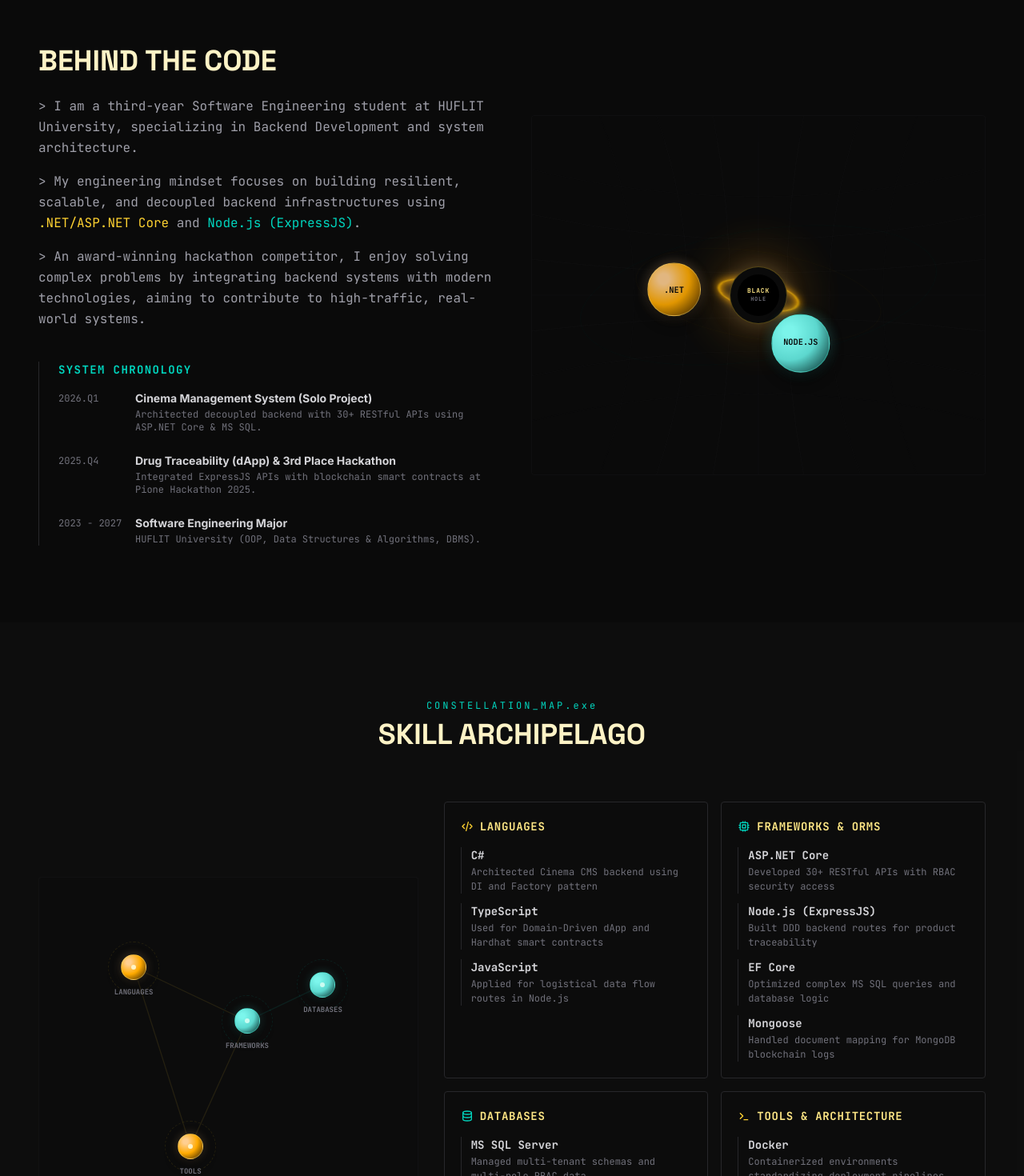
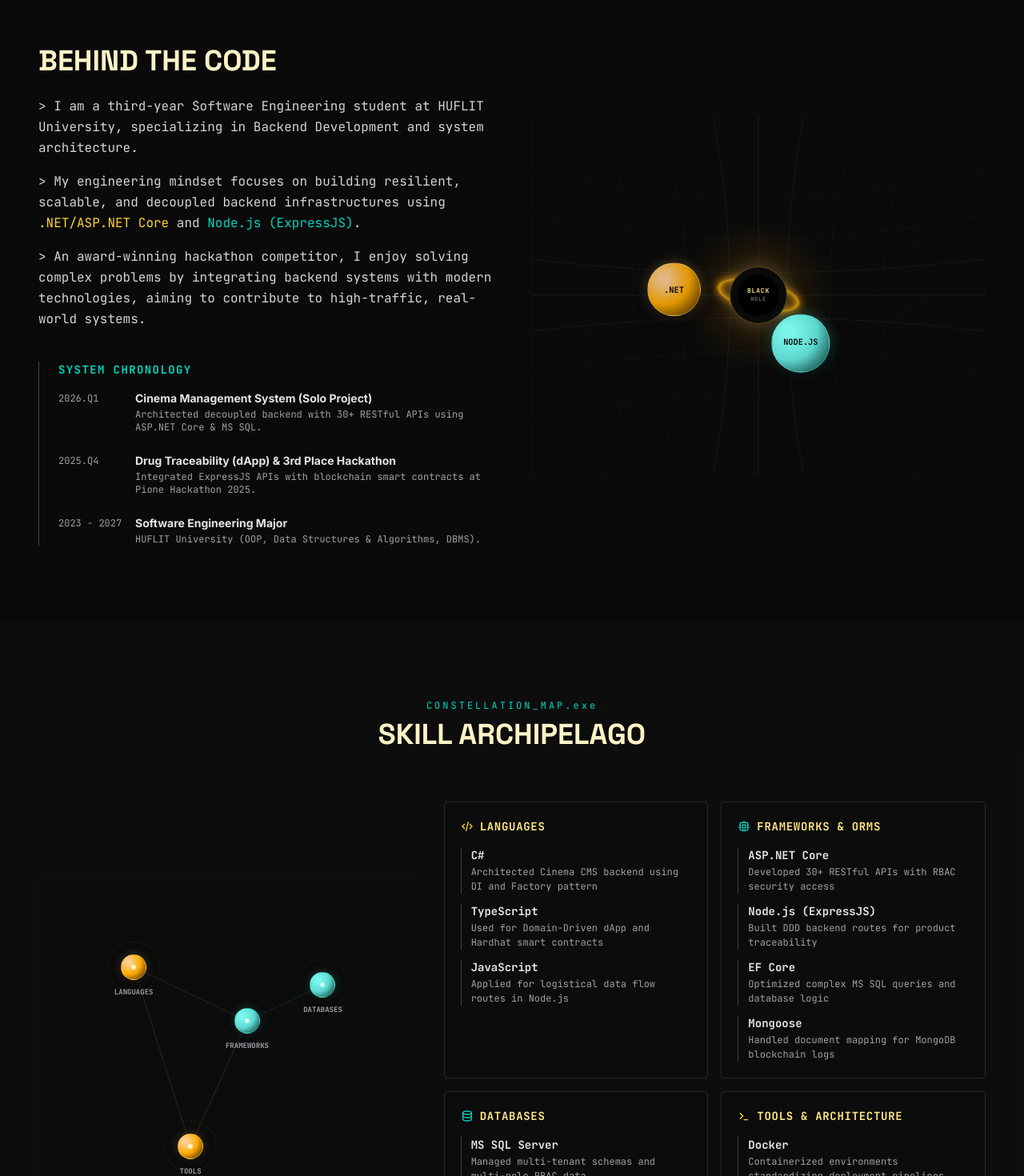
Before and after one commit to duc19092005/My-Portfolio, a React (Vite) app: page / in a window 1280 px wide. Shown: the part 840-2310 px from the top of the page at 80% size. Built offline with nearby package versions, Linux system fonts and the light colour scheme.

Commit message:
style: enhance text contrast and visual readability across all components

```diff
--- a/src/components/About.tsx
+++ b/src/components/About.tsx
@@ -88,7 +88,7 @@
             BEHIND THE CODE
           </h2>
 
-          <div className="space-y-4 font-mono text-sm md:text-base text-zinc-400 leading-relaxed mb-10">
+          <div className="space-y-4 font-mono text-sm md:text-base text-zinc-300 leading-relaxed mb-10">
             <p>
               &gt; I am a third-year Software Engineering student at HUFLIT University,
               specializing in Backend Development and system architecture.
@@ -106,46 +106,46 @@
           </div>
 
           {/* Timeline */}
-          <div className="border-l border-zinc-800 pl-6">
+          <div className="border-l border-zinc-700 pl-6">
             <h3 className="font-mono text-sm text-teal-400 font-bold tracking-widest uppercase mb-4">
               SYSTEM CHRONOLOGY
             </h3>
             <div className="space-y-6">
               <div className="flex gap-4 items-start">
-                <span className="font-mono text-xs text-zinc-500 pt-0.5 w-20 shrink-0">
+                <span className="font-mono text-xs text-zinc-400 pt-0.5 w-20 shrink-0">
                   2026.Q1
                 </span>
                 <div>
-                  <h4 className="text-sm font-bold text-zinc-300">
+                  <h4 className="text-sm font-bold text-zinc-200">
                     Cinema Management System (Solo Project)
                   </h4>
-                  <p className="text-xs text-zinc-500 font-mono mt-0.5">
+                  <p className="text-xs text-zinc-400 font-mono mt-0.5">
                     Architected decoupled backend with 30+ RESTful APIs using ASP.NET Core & MS SQL.
                   </p>
                 </div>
               </div>
               <div className="flex gap-4 items-start">
-                <span className="font-mono text-xs text-zinc-500 pt-0.5 w-20 shrink-0">
+                <span className="font-mono text-xs text-zinc-400 pt-0.5 w-20 shrink-0">
                   2025.Q4
                 </span>
                 <div>
-                  <h4 className="text-sm font-bold text-zinc-300">
+                  <h4 className="text-sm font-bold text-zinc-200">
                     Drug Traceability (dApp) & 3rd Place Hackathon
                   </h4>
-                  <p className="text-xs text-zinc-500 font-mono mt-0.5">
+                  <p className="text-xs text-zinc-400 font-mono mt-0.5">
                     Integrated ExpressJS APIs with blockchain smart contracts at Pione Hackathon 2025.
                   </p>
                 </div>
               </div>
               <div className="flex gap-4 items-start">
-                <span className="font-mono text-xs text-zinc-500 pt-0.5 w-20 shrink-0">
+                <span className="font-mono text-xs text-zinc-400 pt-0.5 w-20 shrink-0">
                   2023 - 2027
                 </span>
                 <div>
-                  <h4 className="text-sm font-bold text-zinc-300">
+                  <h4 className="text-sm font-bold text-zinc-200">
                     Software Engineering Major
                   </h4>
-                  <p className="text-xs text-zinc-500 font-mono mt-0.5">
+                  <p className="text-xs text-zinc-400 font-mono mt-0.5">
                     HUFLIT University (OOP, Data Structures & Algorithms, DBMS).
                   </p>
                 </div>
@@ -163,24 +163,24 @@
           className="relative h-[400px] md:h-[450px] flex items-center justify-center overflow-hidden border border-zinc-800/20 bg-neutral-950/20 rounded-sm"
         >
           {/* Warped Space-Time Grid (General Relativity Gravity Well) */}
-          <svg className="absolute inset-0 w-full h-full pointer-events-none opacity-25" viewBox="0 0 400 400" preserveAspectRatio="none">
+          <svg className="absolute inset-0 w-full h-full pointer-events-none opacity-40" viewBox="0 0 400 400" preserveAspectRatio="none">
             {/* Horizontal coordinate lines warped towards the center (200, 200) */}
-            <path d="M 0,60 Q 200,120 400,60" fill="none" className="stroke-zinc-900 stroke-[0.5]" />
-            <path d="M 0,110 Q 200,165 400,110" fill="none" className="stroke-zinc-800/80 stroke-[0.5]" />
-            <path d="M 0,160 Q 200,190 400,160" fill="none" className="stroke-zinc-800 stroke-[0.5]" />
-            <path d="M 0,200 Q 200,200 400,200" fill="none" className="stroke-zinc-700/60 stroke-[0.5]" />
-            <path d="M 0,240 Q 200,210 400,240" fill="none" className="stroke-zinc-800 stroke-[0.5]" />
-            <path d="M 0,290 Q 200,235 400,290" fill="none" className="stroke-zinc-800/80 stroke-[0.5]" />
-            <path d="M 0,340 Q 200,280 400,340" fill="none" className="stroke-zinc-900 stroke-[0.5]" />
+            <path d="M 0,60 Q 200,120 400,60" fill="none" className="stroke-zinc-800 stroke-[0.5]" />
+            <path d="M 0,110 Q 200,165 400,110" fill="none" className="stroke-zinc-700/60 stroke-[0.5]" />
+            <path d="M 0,160 Q 200,190 400,160" fill="none" className="stroke-zinc-700 stroke-[0.5]" />
+            <path d="M 0,200 Q 200,200 400,200" fill="none" className="stroke-zinc-600 stroke-[0.5]" />
+            <path d="M 0,240 Q 200,210 400,240" fill="none" className="stroke-zinc-700 stroke-[0.5]" />
+            <path d="M 0,290 Q 200,235 400,290" fill="none" className="stroke-zinc-700/60 stroke-[0.5]" />
+            <path d="M 0,340 Q 200,280 400,340" fill="none" className="stroke-zinc-800 stroke-[0.5]" />
 
             {/* Vertical coordinate lines warped towards the center (200, 200) */}
-            <path d="M 60,0 Q 120,200 60,400" fill="none" className="stroke-zinc-900 stroke-[0.5]" />
-            <path d="M 110,0 Q 165,200 110,400" fill="none" className="stroke-zinc-800/80 stroke-[0.5]" />
-            <path d="M 160,0 Q 190,200 160,400" fill="none" className="stroke-zinc-800 stroke-[0.5]" />
-            <path d="M 200,0 Q 200,200 200,400" fill="none" className="stroke-zinc-700/60 stroke-[0.5]" />
-            <path d="M 240,0 Q 210,200 240,400" fill="none" className="stroke-zinc-800 stroke-[0.5]" />
-            <path d="M 290,0 Q 235,200 290,400" fill="none" className="stroke-zinc-800/80 stroke-[0.5]" />
-            <path d="M 340,0 Q 280,200 340,400" fill="none" className="stroke-zinc-900 stroke-[0.5]" />
+            <path d="M 60,0 Q 120,200 60,400" fill="none" className="stroke-zinc-800 stroke-[0.5]" />
+            <path d="M 110,0 Q 165,200 110,400" fill="none" className="stroke-zinc-700/60 stroke-[0.5]" />
+            <path d="M 160,0 Q 190,200 160,400" fill="none" className="stroke-zinc-700 stroke-[0.5]" />
+            <path d="M 200,0 Q 200,200 200,400" fill="none" className="stroke-zinc-600 stroke-[0.5]" />
+            <path d="M 240,0 Q 210,200 240,400" fill="none" className="stroke-zinc-700 stroke-[0.5]" />
+            <path d="M 290,0 Q 235,200 290,400" fill="none" className="stroke-zinc-700/60 stroke-[0.5]" />
+            <path d="M 340,0 Q 280,200 340,400" fill="none" className="stroke-zinc-800 stroke-[0.5]" />
 
             {/* Concentric gravitational coordinate orbits */}
             <g transform="rotate(12 200 200)">
--- a/src/components/Achievements.tsx
+++ b/src/components/Achievements.tsx
@@ -3,7 +3,7 @@
 
 export default function Achievements() {
   return (
-    <section id="achievements" className="py-20 bg-amber-400/5 border-y border-zinc-800/40 relative overflow-hidden">
+    <section id="achievements" className="py-20 bg-amber-400/5 border-y border-zinc-700/60 relative overflow-hidden">
       <div className="max-w-7xl mx-auto px-6 md:px-12 flex justify-center">
         <motion.div
           initial={{ opacity: 0, scale: 0.98 }}
@@ -29,7 +29,7 @@
             3rd Place · Team: Dev Chicken HUFLIT
           </h4>
 
-          <p className="font-mono text-sm text-zinc-400 leading-relaxed max-w-md mx-auto">
+          <p className="font-mono text-sm text-zinc-300 leading-relaxed max-w-md mx-auto">
             Awarded for the "Drug Traceability" project, successfully integrating blockchain smart contracts and API logistics tracing.
           </p>
         </motion.div>
--- a/src/components/Footer.tsx
+++ b/src/components/Footer.tsx
@@ -9,7 +9,7 @@
 
   return (
     <footer className="bg-neutral-950 border-t border-zinc-800 py-12">
-      <div className="flex flex-col md:flex-row justify-between items-center w-full px-6 md:px-12 gap-6 max-w-7xl mx-auto font-mono text-[10px] text-zinc-500">
+      <div className="flex flex-col md:flex-row justify-between items-center w-full px-6 md:px-12 gap-6 max-w-7xl mx-auto font-mono text-[10px] text-zinc-400">
         {/* Left: Copyright */}
         <a
           href="#hero"
@@ -20,7 +20,7 @@
         </a>
 
         {/* Center: Astronomy Coordinates */}
-        <div className="flex gap-4 opacity-65 text-zinc-600 select-none">
+        <div className="flex gap-4 opacity-65 text-zinc-500 select-none">
           <span>RA 12h 45m 0s</span>
           <span>Dec -28° 22' 54"</span>
         </div>
--- a/src/components/Hero.tsx
+++ b/src/components/Hero.tsx
@@ -37,7 +37,7 @@
         </h1>
 
         {/* 3. Subtext */}
-        <p className="font-mono text-base md:text-lg text-zinc-400 mb-10 max-w-3xl mx-auto tracking-wide">
+        <p className="font-mono text-base md:text-lg text-zinc-300 mb-10 max-w-3xl mx-auto tracking-wide">
           Backend Developer · Building systems in the dark
         </p>
 
--- a/src/components/SideNav.tsx
+++ b/src/components/SideNav.tsx
@@ -72,7 +72,7 @@
             aria-label={`Scroll to ${link.label}`}
           >
             {/* Tooltip Label (slides out on hover) */}
-            <span className="absolute right-8 font-mono text-[9px] text-zinc-500 tracking-widest bg-neutral-950 border border-zinc-800 px-2 py-0.5 rounded-sm opacity-0 translate-x-2 pointer-events-none group-hover:opacity-100 group-hover:translate-x-0 group-hover:text-amber-200 transition-all duration-200 shadow-lg">
+            <span className="absolute right-8 font-mono text-[9px] text-zinc-400 tracking-widest bg-neutral-950 border border-zinc-800 px-2 py-0.5 rounded-sm opacity-0 translate-x-2 pointer-events-none group-hover:opacity-100 group-hover:translate-x-0 group-hover:text-amber-200 transition-all duration-200 shadow-lg">
               {link.label}
             </span>
 
--- a/src/components/Skills.tsx
+++ b/src/components/Skills.tsx
@@ -141,7 +141,7 @@
 
                   {/* Planet Label */}
                   <div className="absolute top-12 left-1/2 -translate-x-1/2 whitespace-nowrap">
-                    <span className="font-mono text-[9px] text-zinc-500 font-bold group-hover:text-amber-200 transition-colors">
+                    <span className="font-mono text-[9px] text-zinc-400 font-bold group-hover:text-amber-200 transition-colors">
                       {group.title.split(" ")[0]}
                     </span>
                   </div>
@@ -178,11 +178,11 @@
                   </div>
 
                   {/* Detailed Items List */}
-                  <div className="space-y-3 font-mono text-xs text-zinc-400">
+                  <div className="space-y-3 font-mono text-xs text-zinc-300">
                     {group.items.map((item) => (
-                      <div key={item.name} className="relative pl-3 border-l border-zinc-800">
-                        <span className="font-bold text-sm text-zinc-300 block mb-0.5">{item.name}</span>
-                        <span className="text-xs text-zinc-500 block leading-normal">{item.detail}</span>
+                      <div key={item.name} className="relative pl-3 border-l border-zinc-700">
+                        <span className="font-bold text-sm text-zinc-200 block mb-0.5">{item.name}</span>
+                        <span className="text-xs text-zinc-400 block leading-normal">{item.detail}</span>
                       </div>
                     ))}
                   </div>
```
Also changed, not shown: src/components/Contact.tsx (+13 -13 lines), src/components/Projects.tsx (+9 -9 lines).
